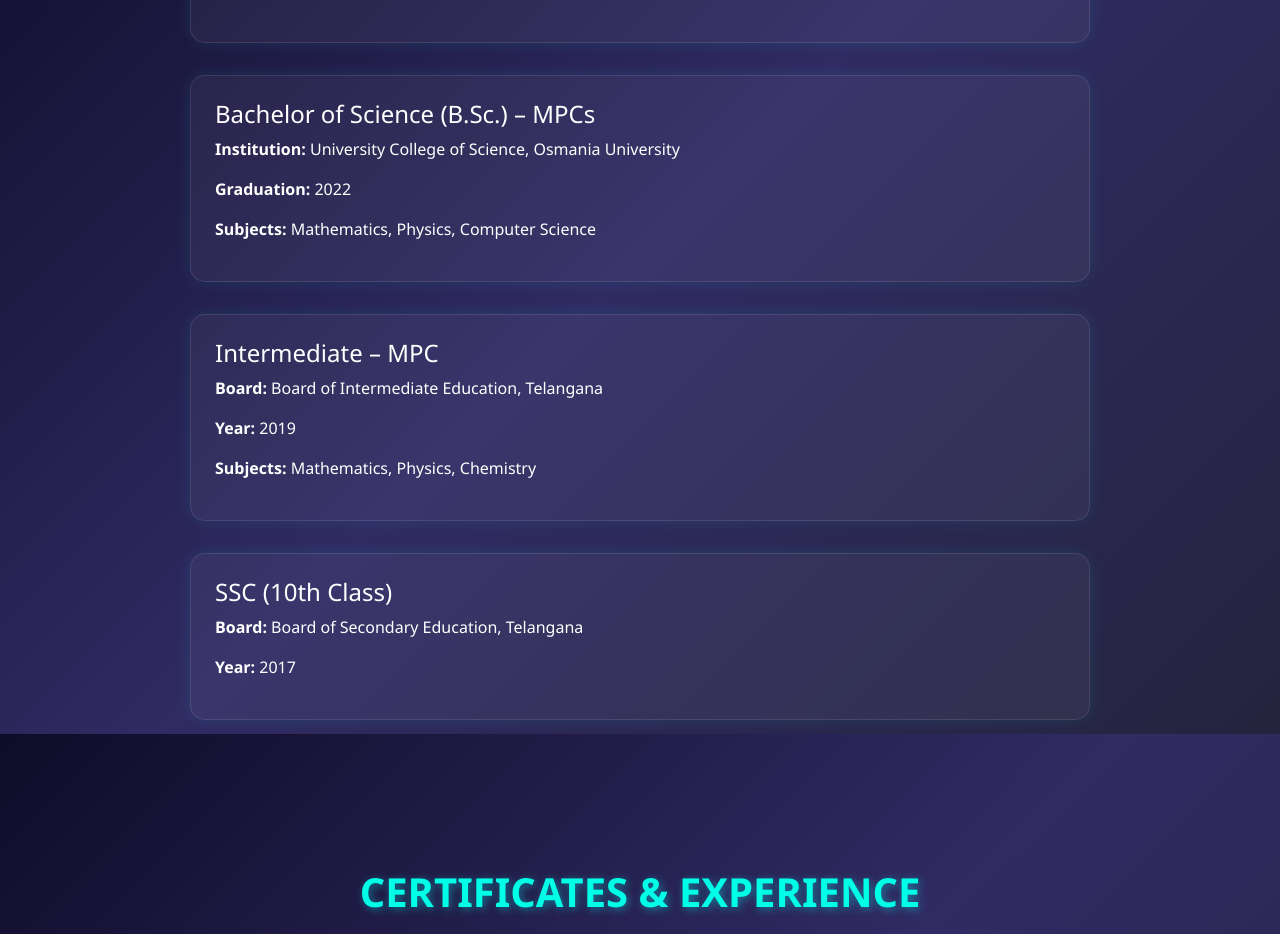
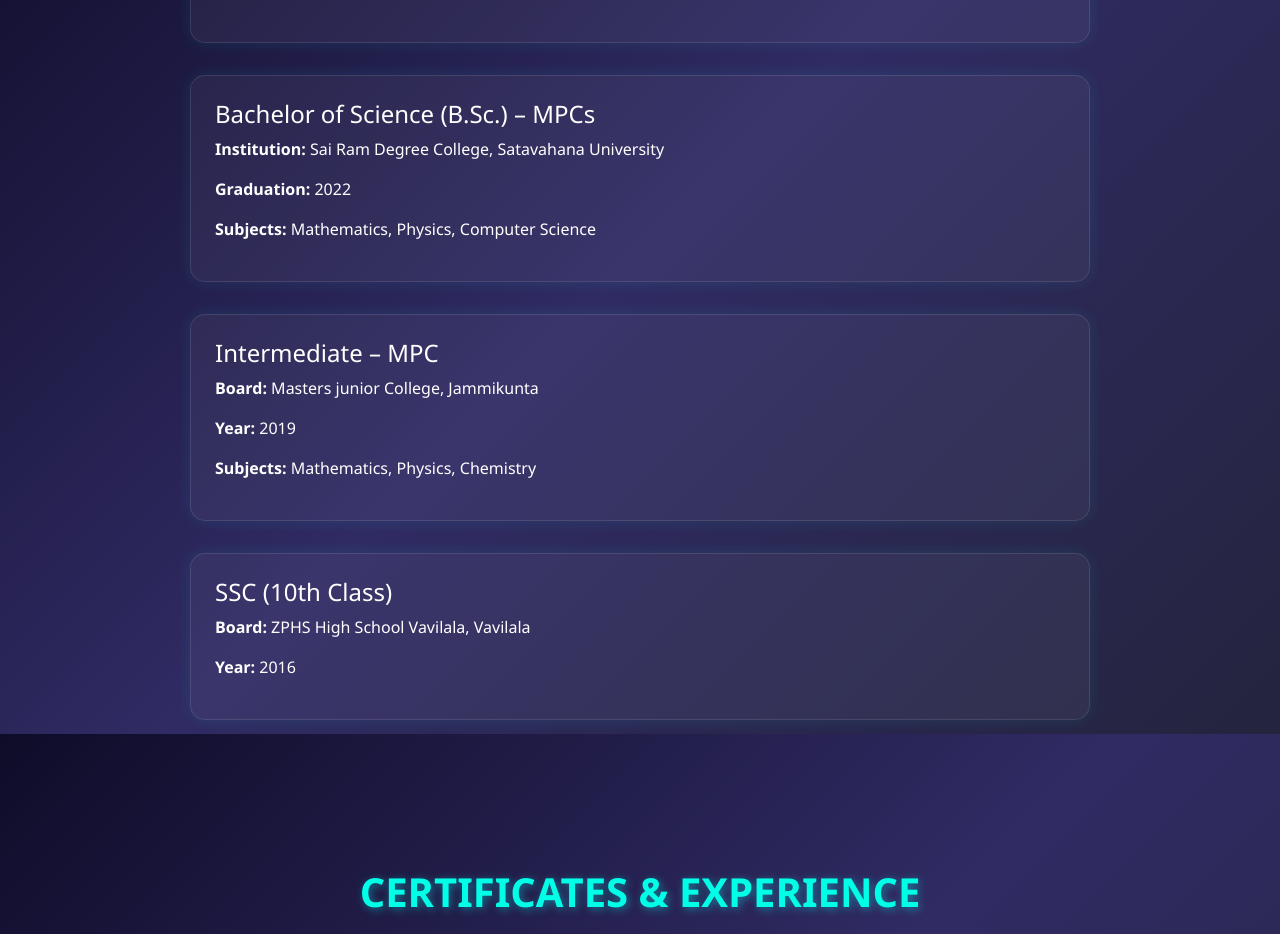
Before and after one commit to Harikrishna-challa/My-portfolio, a React (Vite) app: page / in a window 1280 px wide. Shown: the part 4960-5894 px from the top of the page. Built offline with nearby package versions, Linux system fonts and the light colour scheme.

Commit message:
Changes in Education Section

```diff
--- a/src/components/Education.jsx
+++ b/src/components/Education.jsx
@@ -18,22 +18,22 @@
 
         <div className="education-card">
           <h4>Bachelor of Science (B.Sc.) – MPCs</h4>
-          <p><strong>Institution:</strong> University College of Science, Osmania University</p>
+          <p><strong>Institution:</strong> Sai Ram Degree College, Satavahana University</p>
           <p><strong>Graduation:</strong> 2022</p>
           <p><strong>Subjects:</strong> Mathematics, Physics, Computer Science</p>
         </div>
 
         <div className="education-card">
           <h4>Intermediate – MPC</h4>
-          <p><strong>Board:</strong> Board of Intermediate Education, Telangana</p>
+          <p><strong>Board:</strong> Masters junior College, Jammikunta</p>
           <p><strong>Year:</strong> 2019</p>
           <p><strong>Subjects:</strong> Mathematics, Physics, Chemistry</p>
         </div>
 
         <div className="education-card">
           <h4>SSC (10th Class)</h4>
-          <p><strong>Board:</strong> Board of Secondary Education, Telangana</p>
-          <p><strong>Year:</strong> 2017</p>
+          <p><strong>Board:</strong> ZPHS High School Vavilala, Vavilala</p>
+          <p><strong>Year:</strong> 2016</p>
         </div>
       </div>
       </div>
--- a/src/components/Hero.jsx
+++ b/src/components/Hero.jsx
@@ -27,7 +27,7 @@
           <Button
             variant="outline-info"
             className="hero-btn"
-            href="https://www.linkedin.com/in/challa-harikrishna"
+            href="https://www.linkedin.com/feed/"
             target="_blank"
           >
             LinkedIn
--- a/src/styles/Hero.css
+++ b/src/styles/Hero.css
@@ -12,7 +12,7 @@
 
   /* Hero image styling */
   .hero-image {
-    width: 150px;
+    width: 350px;
     box-shadow: 0 0 25px rgba(0, 255, 255, 0.7);
     transition: transform 0.4s ease;
   }
```
